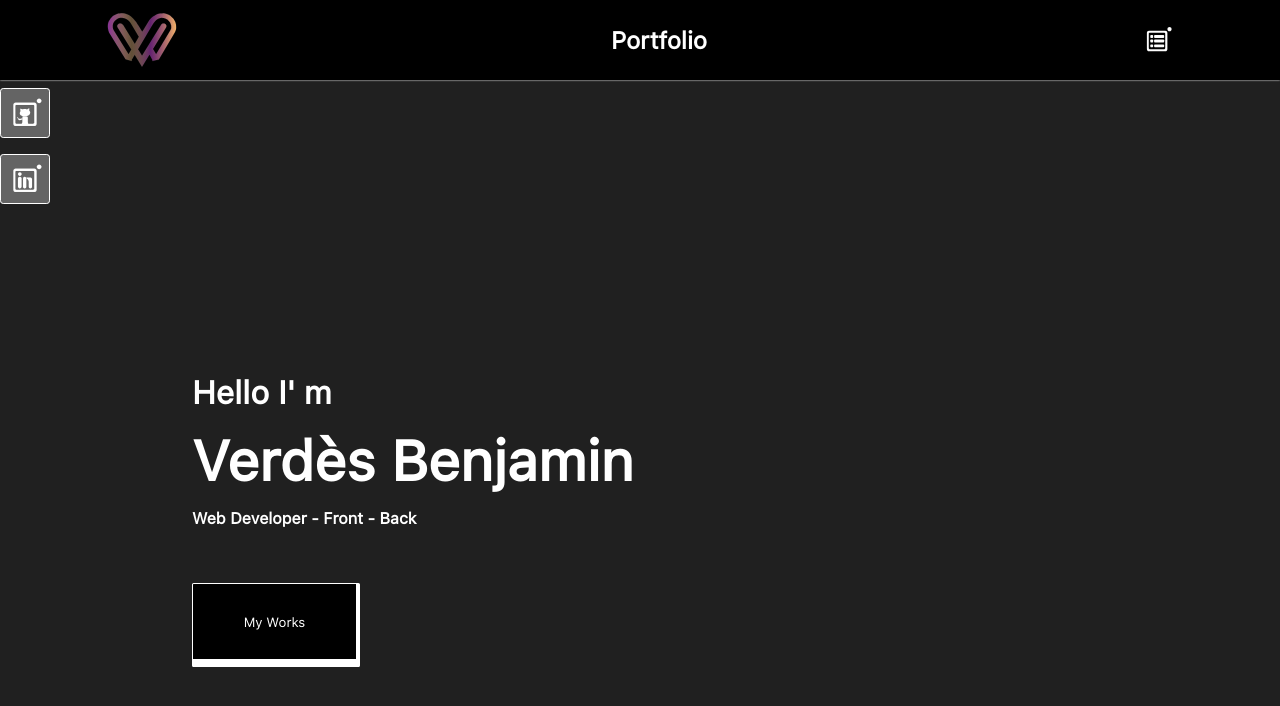
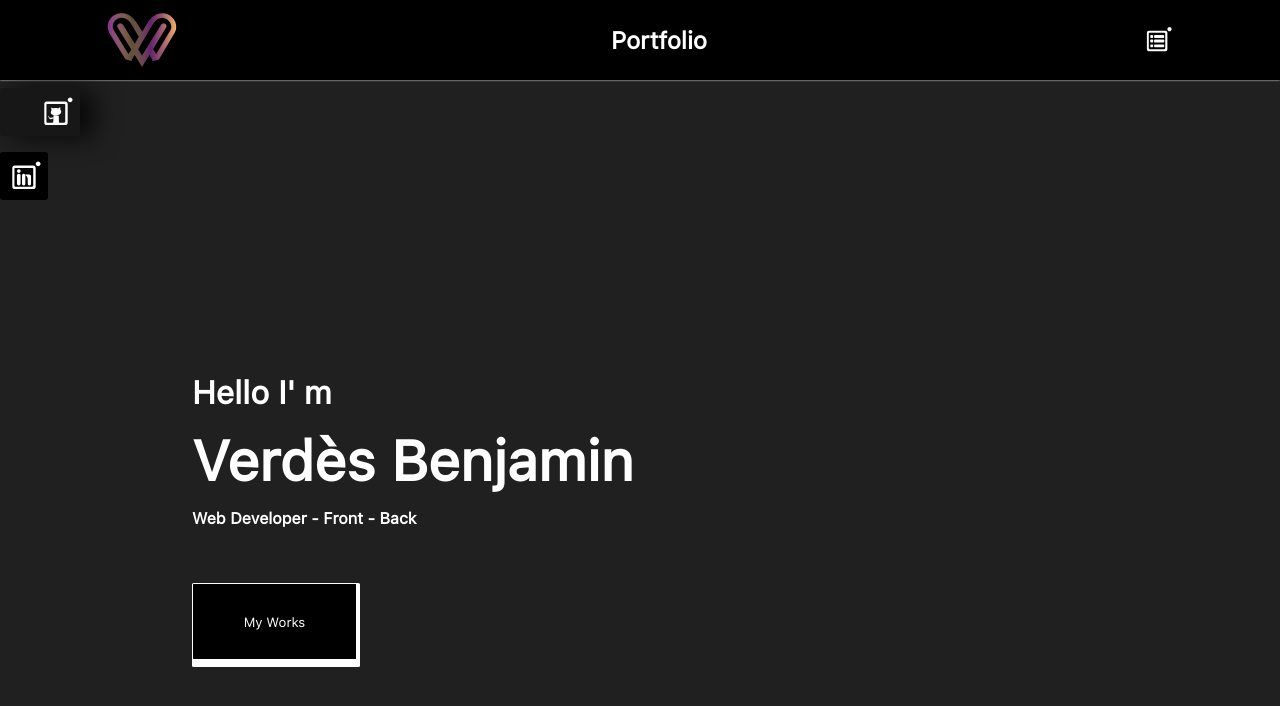
Before and after one commit to verdesB/BenD0tC0mReact, a React (Vite) app: page / in a window 1280 px wide. In both pictures the pointer is over the item 25 px from the left and 113 px from the top of the page. Shown: the top 706 px of the page. Built offline with nearby package versions, Linux system fonts and the light colour scheme.

Commit message:
style social

```diff
--- a/src/components/Socials/socials.scss
+++ b/src/components/Socials/socials.scss
@@ -12,8 +12,17 @@
 .contact__socials ul li {
     width: 3rem;
     height: 3rem;
-    border: 1px solid white;
+    //border: 1px solid white;
     border-radius: 0.2rem;
-    background-color: rgba(255, 255, 255, 0.307);
+    background-color: rgb(0, 0, 0);
 
 }
+.contact__socials ul li:hover{
+padding-left: 2rem;
+transition: all ease-in-out 0.5s;
+background-color: rgba(0, 0, 0, 0.266);
+backdrop-filter: blur(2px);
+-webkit-box-shadow: 14px 2px 24px 0px rgba(0,0,0,0.75);
+-moz-box-shadow: 14px 2px 24px 0px rgba(0,0,0,0.75);
+box-shadow: 14px 2px 24px 0px rgba(0,0,0,0.75);
+}
```
